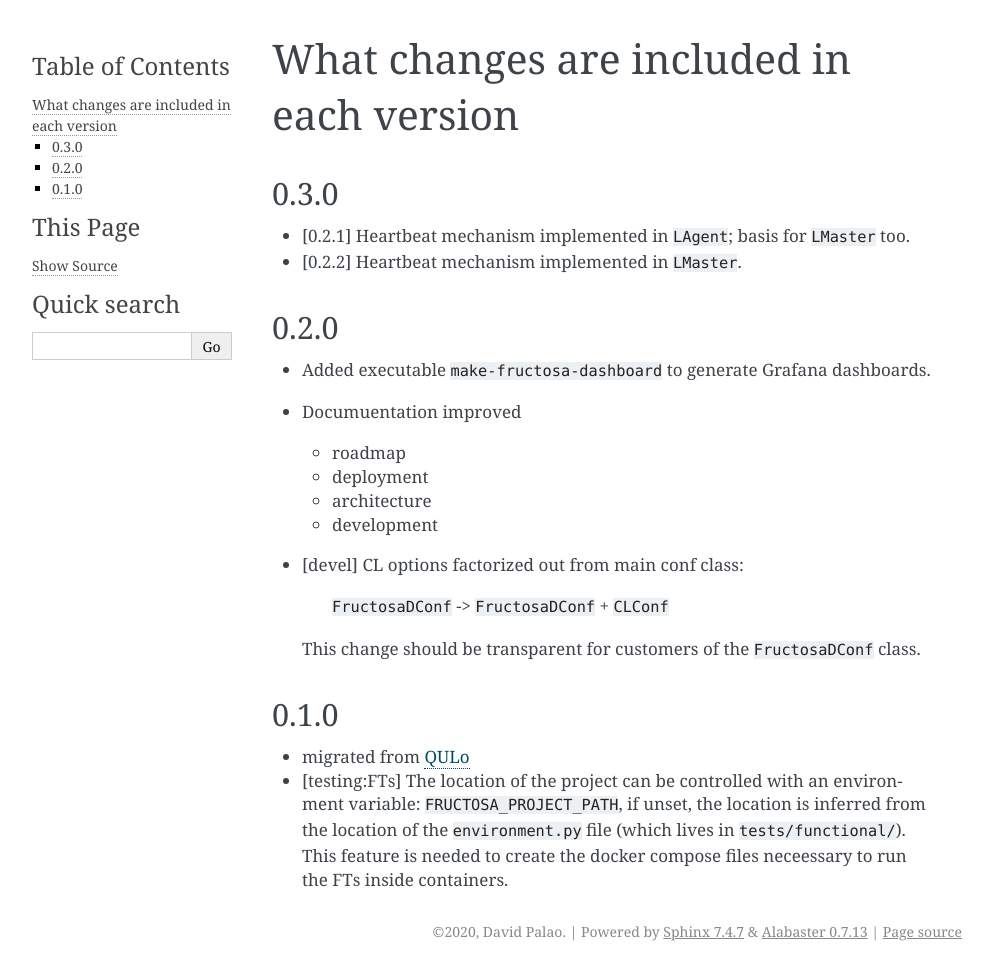
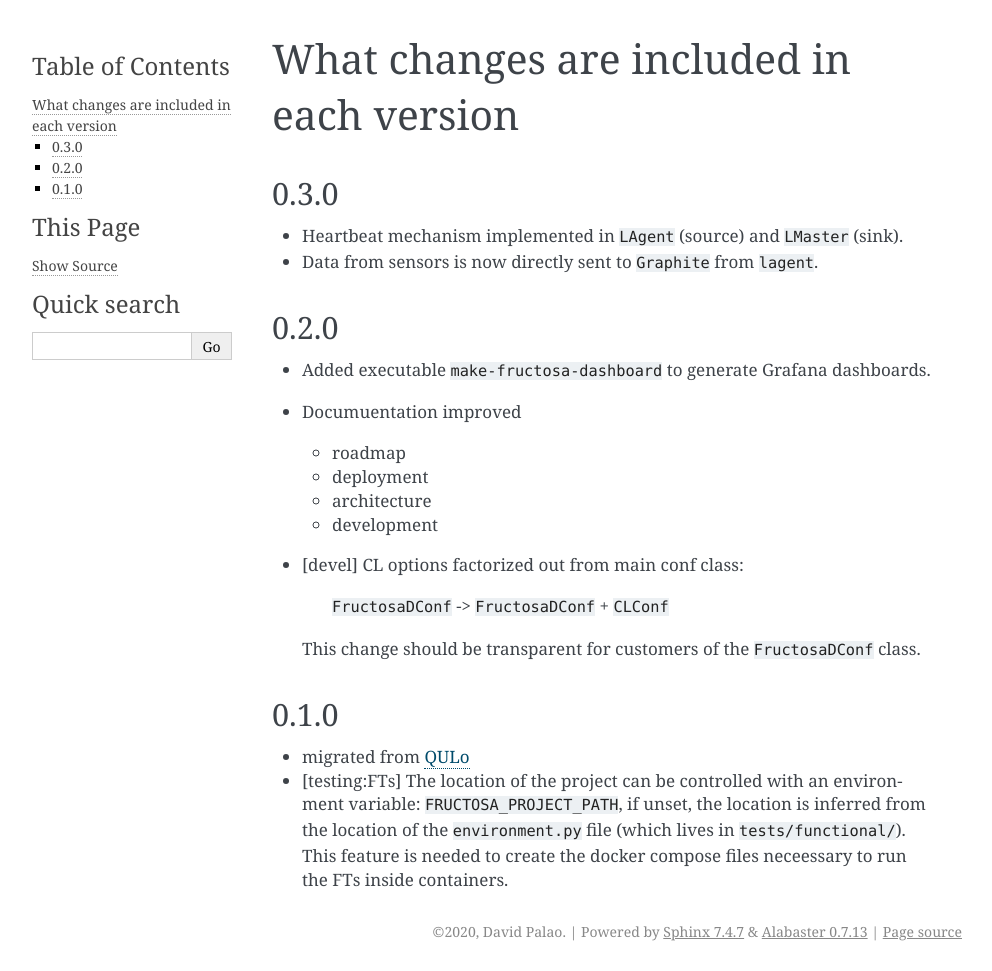
Before and after one commit to palao/FrUCToSA, a Sphinx documentation site: the page built from docs/CHANGELOG.rst, in a window 1280 px wide. Shown: the whole page, without its empty margins (148-1140 px from the left). Built offline with Sphinx 7.4.7, drawn with Linux system fonts in a browser that asks for light colours.

Commit message:
Docs updated; default log level is now INFO

```diff
--- a/CHANGELOG.rst
+++ b/CHANGELOG.rst
@@ -5,8 +5,8 @@ What changes are included in each version
 0.3.0
 =====
 
-* [0.2.1] Heartbeat mechanism implemented in ``LAgent``; basis for ``LMaster`` too.
-* [0.2.2] Heartbeat mechanism implemented in ``LMaster``.
+* Heartbeat mechanism implemented in ``LAgent`` (source) and ``LMaster`` (sink).
+* Data from sensors is now directly sent to ``Graphite`` from ``lagent``.
 
 
 0.2.0
```
Also changed, not shown: README.rst (+7 -7 lines), docs/development/roadmap.rst (+4 -4 lines), 3 other files.
